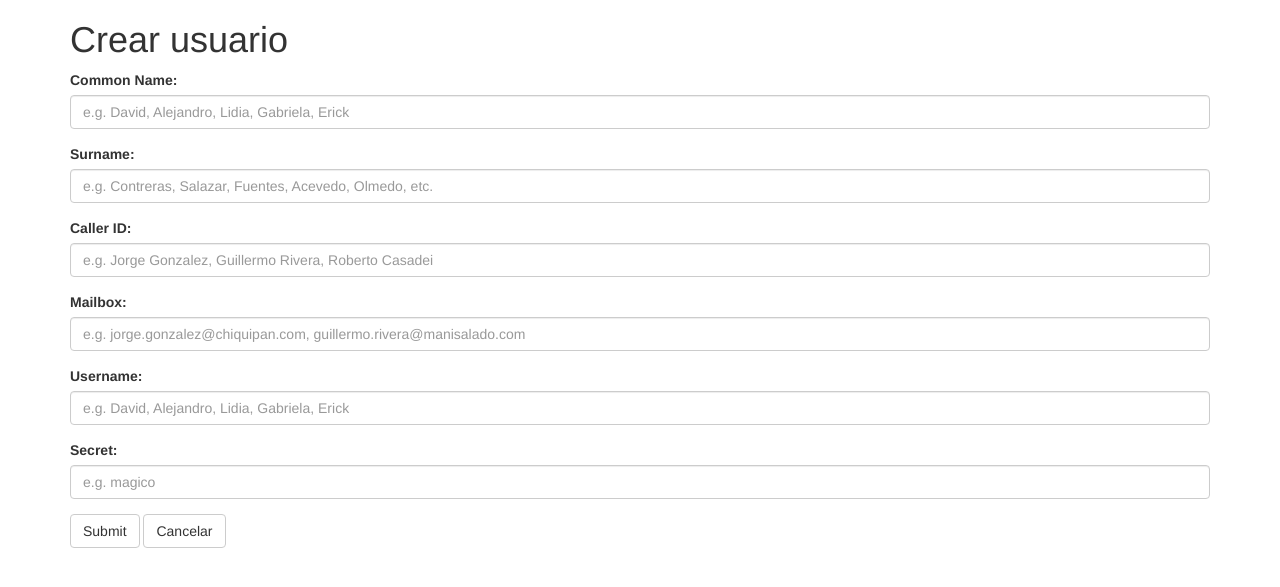
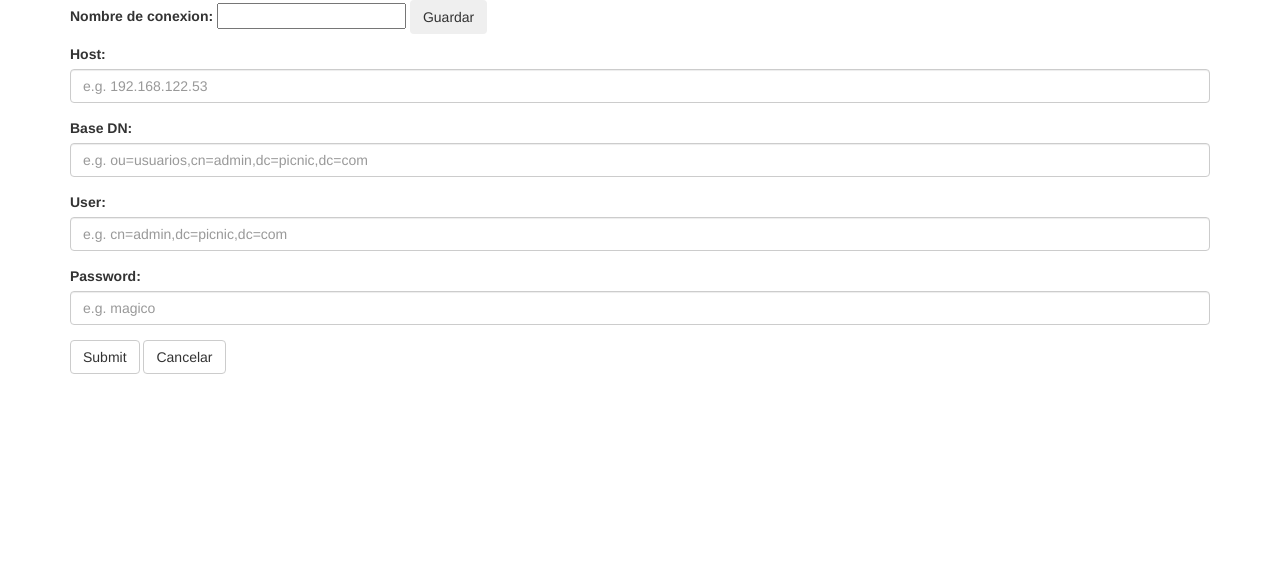
Before and after one commit to chrisjcom/parcial2Proto, a PHP site: page / in a window 1280 px wide. Shown: the top 587 px of the page. Run offline with PHP 8.4, Linux system fonts and the light colour scheme; some libraries are stand-ins or nearby versions.

Commit message:
Agregado JQuery Agregado codigo para usar localstorage

```diff
--- a/index.php
+++ b/index.php
@@ -1,3 +1,6 @@
+<?php
+    session_start();
+?>
 <!DOCTYPE html>
 <html lang="en">
 <head>
@@ -5,35 +8,51 @@
     <meta name="viewport" content="width=device-width, initial-scale=1.0">
     <meta http-equiv="X-UA-Compatible" content="ie=edge">
     <title>Agregar usuarios a LDAP</title>
-    <link rel="stylesheet" href="node_modules/bootstrap/dist/css/bootstrap.css">
+    <link rel="stylesheet" href="./node_modules/bootstrap/dist/css/bootstrap.css">
 </head>
 <body>
     <div class="container">
+<?php
+    if(isset($_SESSION['username']))
+    {
+        $username = $_SESSION['username'];
+        $password = $_SESSION['password'];
+        $host = $_SESSION['host'];
+        $baseDN = $_SESSION['baseDn'];
+?>
+        <header>
+            <nav>
+                <ul id="menu">
+                    <li><a href="createUser.php">Crear Usuario</a></li>
+                    <li><a href="showUsers.php">Mostrar Usuarios</a></li>
+                </ul>
+            </nav>
+        </header>
         <h1>Crear usuario</h1>
         <form action="crearUsuario.php" method="post">
             <div class="form-group">
                 <label for="commonName">Common Name: </label>
-                <input type="text" class="form-control" id="commonName" name="commonName" placeholder="e.g. David, Alejandro, Lidia, Gabriela, Erick">
+                <input type="text" class="form-control" id="commonName" name="commonName" placeholder="e.g. David, Alejandro, Lidia, Gabriela, Erick" required>
             </div>
             <div class="form-group">
                 <label for="surname">Surname: </label>
-                <input type="text" class="form-control" id="surname" name="surname" placeholder="e.g. Contreras, Salazar, Fuentes, Acevedo, Olmedo, etc.">
+                <input type="text" class="form-control" id="surname" name="surname" placeholder="e.g. Contreras, Salazar, Fuentes, Acevedo, Olmedo, etc." required>
             </div>
             <div class="form-group">
                 <label for="callerID">Caller ID: </label>
-                <input type="text" class="form-control" id="callerID" name="callerID" placeholder="e.g. Jorge Gonzalez, Guillermo Rivera, Roberto Casadei">
+                <input type="text" class="form-control" id="callerID" name="callerID" placeholder="e.g. Jorge Gonzalez, Guillermo Rivera, Roberto Casadei" required>
             </div>
             <div class="form-group">
                 <label for="mailbox">Mailbox: </label>
-                <input type="email" class="form-control" id="mailbox" name="mailbox" placeholder="e.g. jorge.gonzalez@chiquipan.com, guillermo.rivera@manisalado.com">
+                <input type="email" class="form-control" id="mailbox" name="mailbox" placeholder="e.g. jorge.gonzalez@chiquipan.com, guillermo.rivera@manisalado.com" required>
             </div>
             <div class="form-group">
                 <label for="uid">Username: </label>
-                <input type="text" class="form-control" id="uid" name="uid" placeholder="e.g. David, Alejandro, Lidia, Gabriela, Erick">
+                <input type="text" class="form-control" id="uid" name="uid" placeholder="e.g. David, Alejandro, Lidia, Gabriela, Erick" required>
             </div>
             <div class="form-group">
                 <label for="secret">Secret: </label>
-                <input type="password" class="form-control" id="secret" name="secret" placeholder="e.g. magico">
+                <input type="password" class="form-control" id="secret" name="secret" placeholder="e.g. magico" required>
             </div>
             <!--<div class="form-group">
                 <label for="extension">Extension: </label>
@@ -42,27 +61,40 @@
             <button type="submit" class="btn btn-default">Submit</button>
             <button class="btn btn-default" type="reset">Cancelar</button>
         </form>
+<?php
+    } else
+    {
+?>
+        <p>
+            <label for="nameCon">Nombre de conexion: </label>
+            <input type="text" id="nameCon" name="nameCon">
+            <button id="guardarCon" class='btn' >Guardar</button>
+        </p>
+        <form action="conectar.php" method="post">
+            <div class="form-group">
+                <label for="host: ">Host: </label>
+                <input type="text" class="form-control" id="host" name="host" placeholder="e.g. 192.168.122.53" required>
+            </div>
+            <div class="form-group">
+                <label for="baseDN">Base DN: </label>
+                <input type="text" class="form-control" id="baseDN" name="baseDN" placeholder="e.g. ou=usuarios,cn=admin,dc=picnic,dc=com" required>
+            </div>
+            <div class="form-group">
+                <label for="username: ">User: </label>
+                <input type="text" class="form-control" id="username" name="username" placeholder="e.g. cn=admin,dc=picnic,dc=com" required>
+            </div>
+            <div class="form-group">
+                <label for="password">Password: </label>
+                <input type="password" class="form-control" id="password" name="password" placeholder="e.g. magico" required>
+            </div>
+            <button type="submit" class="btn btn-default">Submit</button>
+            <button class="btn btn-default" type="reset">Cancelar</button>
+        </form>
+<?php
+    }
+?>
     </div>
-
-    <!--
-    /* Campos a pedir para Asterisk */
-    cn *
-    ObjectClass -> AsteriskAccount,AsteriskSIPUser,AsteriskExtension,inetOrgPerson,person,top,organizationalPerson
-    sn *
-    AstAccountAllowedCodec -> ulaw,alaw,gsm
-    AstAccountCallerID -> 1001 *
-    AstAccountContext -> todos
-    AstAccountDisallowedCode -> all
-    AstAccountHost -> dynamic
-    AstAccountLastQualityMiliseconds -> 1
-    AstAccountMailbox -> carlosf@chiquipan.com *
-    AstAccountMusicOnHold ->  default
-    AstAccountQualify -> yes
-    AstAccountSecret -> carlos *
-    AstAccountType -> friend
-    AstAccountVideoSupport -> yes
-    AstExtension -> 1001 *
-    uid -> 1001 *
-    -->
+    <script src="./node_modules/jquery/dist/jquery.js"></script>
+    <script src="./js/localStorage.js"></script>
 </body>
 </html>
--- a/js/localStorage.js
+++ b/js/localStorage.js
@@ -1,51 +1,18 @@
-const name = document.getElementById('nombreCon'),
-btnGuardar = document.getElementById('guardarCon'),
-host = document.getElementById('host'),
-baseDn = document.getElementById('baseDN'),
-user = document.getElementById('username'),
-pass = document.getElementById('password');
-/*function storageAvailable() {
-    try {
-        var storage = localStorage,
-            x = '__storage_test__';
-        storage.setItem(x, x);
-        storage.removeItem(x);
-        return true;
-    }
-    catch(e) {
-        return e instanceof DOMException && (
-            // everything except Firefox
-            e.code === 22 ||
-            // Firefox
-            e.code === 1014 ||
-            // test name field too, because code might not be present
-            // everything except Firefox
-            e.name === 'QuotaExceededError' ||
-            // Firefox
-            e.name === 'NS_ERROR_DOM_QUOTA_REACHED') &&
-            // acknowledge QuotaExceededError only if there's something already stored
-            storage.length !== 0;
-    }
-}
+$(document).ready(function(){
+    $('#guardarCon').on('click',function(){
+        var name = document.getElementById('nameCon').value,
+        host = document.getElementById('host').value,
+        baseDn = document.getElementById('baseDN').value,
+        user = document.getElementById('username').value,
+        pass = document.getElementById('password').value;
 
-if (storageAvailable()) {
-	// Yippee! We can use localStorage awesomeness
-}
-else {
-	// Too bad, no localStorage for us
-    console.log('error');
-}*/
+        var data = {
+            'host':host,
+            'baseDn':baseDn,
+            'user':user,
+            'pass':pass
+        }
 
-function saveOnLocalStorage(evt) {
-    evt.
-    console.log("1");
-    var datos = {
-    'host':host.value,
-    'baseDN':baseDn.value,
-    'username':user.value,
-    'password':pass.value
-    };
-    localStorage.setItem(name.value,datos);
-}
-
-btnGuardar.addEventListener("onclick",saveOnLocalStorage);
+        localStorage.setItem(name,JSON.stringify(data));
+    });
+});
```
Also changed, not shown: conectar.php (+9 -4 lines), login.php (+12 -16 lines), package.json (+4 -3 lines), 1 other file.
